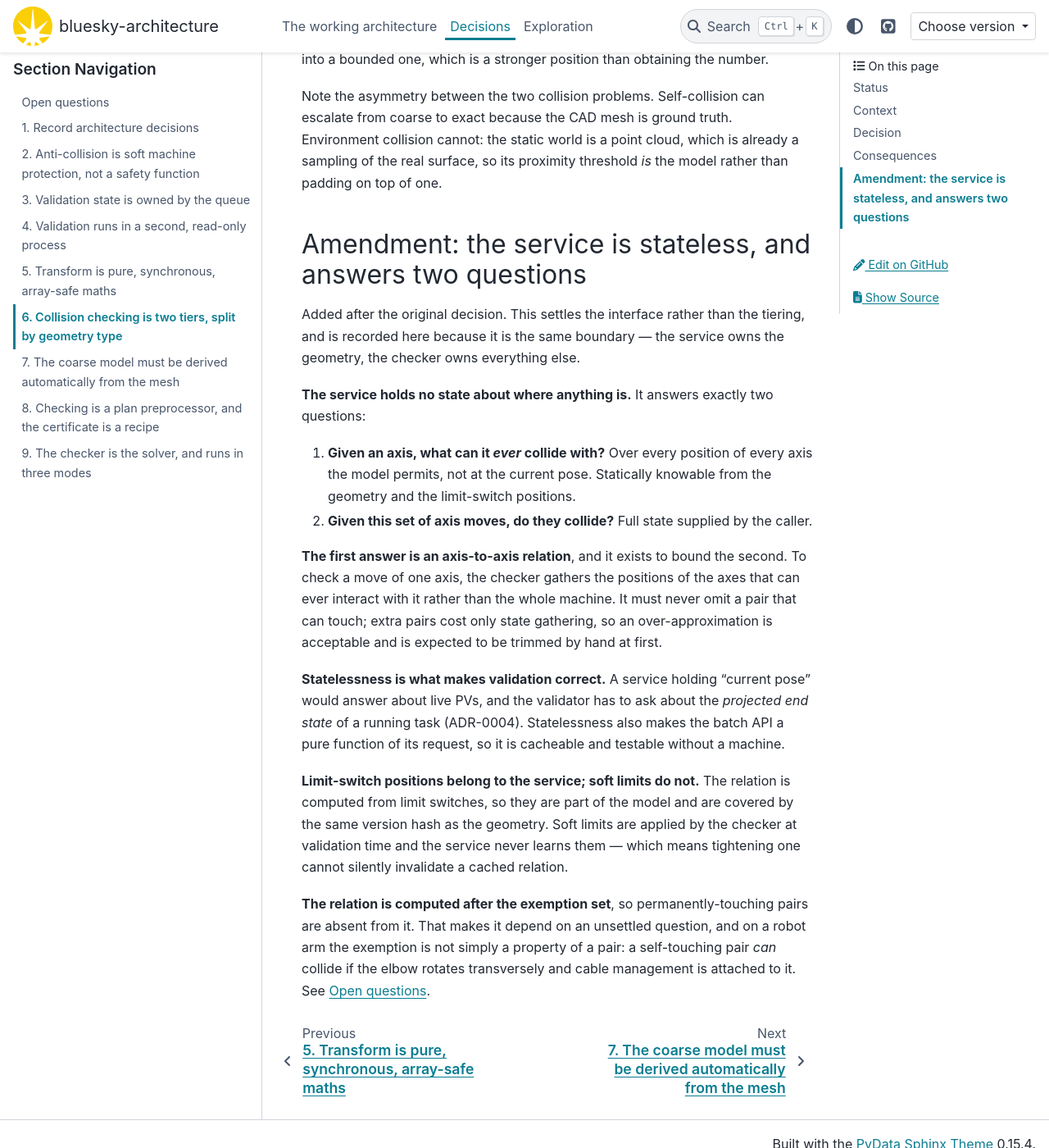
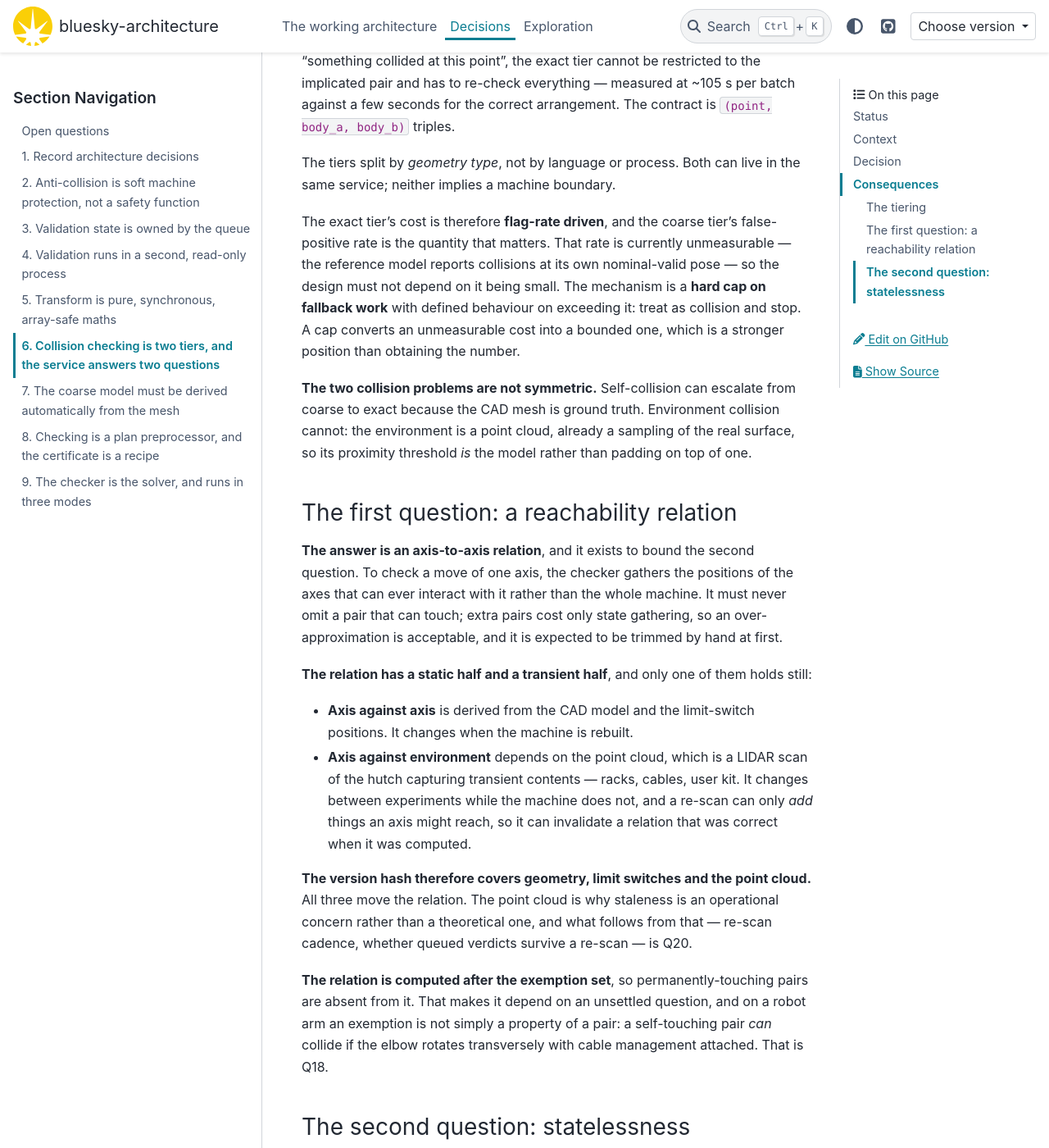
Before and after one commit to coretl/bluesky-architecture, a Sphinx documentation site: the page built from docs/explanations/decisions/0006-two-tier-collision-checking.md, in a window 1280 px wide and 1400 px high, scrolled down 1224 px. Shown: the whole window at 82% size. Built offline with Sphinx 7.4.7 and the PyData theme 0.15.4, drawn with Linux system fonts in a browser that asks for light colours; the version number could not be read and is left out; some of the changed text lies outside the part shown.

Commit message:
Rewrite ADR-0006 rather than amend it again, and settle jack refinement
**ADR-0006 is rewritten.** It had grown a bolted-on amendment for the
statelessness decision, and the point-cloud finding would have needed a second
one correcting the first. Two amendments deep is where an ADR stops being
readable, so the decision is now stated once, coherently, with the tiering and
the interface as two halves of the same boundary: the service owns the geometry,
the checker owns everything else.

Title changed to match what it now decides. Nothing is lost — the tiering
decision, the pair-naming contract, the flag-rate argument and the hard cap all
survive verbatim; the statelessness material moves from an appendix into the
body.

The correction it absorbs: the relation has a static half and a transient half.
Axis against axis comes from CAD and limit switches. Axis against environment
depends on a LIDAR scan capturing racks, cables and user kit, so it changes
between experiments while the machine does not, and a re-scan can only add
things an axis might reach. The version hash covers the point cloud too, and
what follows is Q20.

**Jack position refinement is not needed.** Tolerances on what is mounted on
jacks are not tight enough to warrant it, so nominal positions are good enough
for the job the transform does. Recorded as a decision rather than left as an
open gap, which is what it was reading as after the last commit.

If it is ever needed the shape is known and is the same shape UB refinement has:
fit against detector data, produce new parameters for the transform, apply them
in bluesky. That falls out of the existing design rather than needing anything
new, because a Transform already carries its geometry parameters as serialised
state — refinement writes those numbers, it does not change the maths.

Co-Authored-By: Claude Opus 5 <noreply@anthropic.com>

```diff
--- a/docs/explanations/decisions/0006-two-tier-collision-checking.md
+++ b/docs/explanations/decisions/0006-two-tier-collision-checking.md
@@ -1,4 +1,4 @@
-# 6. Collision checking is two tiers, split by geometry type
+# 6. Collision checking is two tiers, and the service answers two questions
 
 ## Status
 
@@ -12,76 +12,95 @@ on real i16 geometry, proving two meshes do not touch costs 250 µs in C++ and
 in the field — cuRobo, CAPT, MoveIt, Tesseract — uses cheap primitives on the
 hot path and reserves meshes for verification.
 
+Separately, the interface to the service needs settling. The service owns the
+geometry and the checker owns transforms, branches, soft limits and windows, so
+what passes between them should be as narrow as that division allows.
+
 ## Decision
 
-A **coarse** tier of conservative bounding volumes runs on every trajectory
-point. An **exact** triangle tier runs only on the pairs the coarse tier flags.
+**Two tiers, split by geometry type.** A **coarse** tier of conservative
+bounding volumes runs on every trajectory point. An **exact** triangle tier runs
+only on the pairs the coarse tier flags. The coarse tier must report **which
+pair** is implicated, not a boolean per point.
 
-The coarse tier must report **which pair** is implicated, not a boolean per
-point.
+**The service is stateless and answers exactly two questions:**
+
+1. *Given an axis, what can it ever collide with?* Over every position of every
+   axis the model permits, not at the current pose.
+2. *Given this set of axis moves, do they collide?* Full state supplied by the
+   caller.
 
 ## Consequences
 
-That last sentence is the whole decision. If the coarse tier returns only
-"something collided at this point", the exact tier cannot be restricted to the
-implicated pair and has to re-check everything — which measured ~105 s per batch
-against a few seconds for the correct arrangement. The contract is
-`(point, body_a, body_b)` triples.
+### The tiering
+
+**Naming the pair is the whole of the first decision.** If the coarse tier
+returns only "something collided at this point", the exact tier cannot be
+restricted to the implicated pair and has to re-check everything — measured at
+~105 s per batch against a few seconds for the correct arrangement. The contract
+is `(point, body_a, body_b)` triples.
 
 The tiers split by *geometry type*, not by language or process. Both can live in
 the same service; neither implies a machine boundary.
 
 The exact tier's cost is therefore **flag-rate driven**, and the coarse tier's
 false-positive rate is the quantity that matters. That rate is currently
-unmeasurable (the reference model reports collisions at its own nominal-valid
-pose), so the design must not depend on it being small.
+unmeasurable — the reference model reports collisions at its own nominal-valid
+pose — so the design must not depend on it being small. The mechanism is a
+**hard cap on fallback work** with defined behaviour on exceeding it: treat as
+collision and stop. A cap converts an unmeasurable cost into a bounded one,
+which is a stronger position than obtaining the number.
 
-The mechanism for that is a **hard cap on fallback work**, with defined
-behaviour on exceeding it — treat as collision and stop. A cap converts an
-unmeasurable cost into a bounded one, which is a stronger position than
-obtaining the number.
+**The two collision problems are not symmetric.** Self-collision can escalate
+from coarse to exact because the CAD mesh is ground truth. Environment collision
+cannot: the environment is a point cloud, already a sampling of the real
+surface, so its proximity threshold *is* the model rather than padding on top of
+one.
 
-Note the asymmetry between the two collision problems. Self-collision can
-escalate from coarse to exact because the CAD mesh is ground truth. Environment
-collision cannot: the static world is a point cloud, which is already a sampling
-of the real surface, so its proximity threshold *is* the model rather than
-padding on top of one.
+### The first question: a reachability relation
 
-## Amendment: the service is stateless, and answers two questions
-
-Added after the original decision. This settles the interface rather than the
-tiering, and is recorded here because it is the same boundary — the service owns
-the geometry, the checker owns everything else.
-
-**The service holds no state about where anything is.** It answers exactly two
-questions:
-
-1. **Given an axis, what can it *ever* collide with?** Over every position of
-   every axis the model permits, not at the current pose. Statically knowable
-   from the geometry and the limit-switch positions.
-2. **Given this set of axis moves, do they collide?** Full state supplied by
-   the caller.
-
-**The first answer is an axis-to-axis relation**, and it exists to bound the
-second. To check a move of one axis, the checker gathers the positions of the
+**The answer is an axis-to-axis relation**, and it exists to bound the second
+question. To check a move of one axis, the checker gathers the positions of the
 axes that can ever interact with it rather than the whole machine. It must never
 omit a pair that can touch; extra pairs cost only state gathering, so an
-over-approximation is acceptable and is expected to be trimmed by hand at first.
+over-approximation is acceptable, and it is expected to be trimmed by hand at
+first.
 
-**Statelessness is what makes validation correct.** A service holding "current
-pose" would answer about live PVs, and the validator has to ask about the
-*projected end state* of a running task (ADR-0004). Statelessness also makes the
-batch API a pure function of its request, so it is cacheable and testable
-without a machine.
+**The relation has a static half and a transient half**, and only one of them
+holds still:
 
-**Limit-switch positions belong to the service; soft limits do not.** The
-relation is computed from limit switches, so they are part of the model and are
-covered by the same version hash as the geometry. Soft limits are applied by the
-checker at validation time and the service never learns them — which means
-tightening one cannot silently invalidate a cached relation.
+- **Axis against axis** is derived from the CAD model and the limit-switch
+  positions. It changes when the machine is rebuilt.
+- **Axis against environment** depends on the point cloud, which is a LIDAR scan
+  of the hutch capturing transient contents — racks, cables, user kit. It
+  changes between experiments while the machine does not, and a re-scan can only
+  *add* things an axis might reach, so it can invalidate a relation that was
+  correct when it was computed.
+
+**The version hash therefore covers geometry, limit switches and the point
+cloud.** All three move the relation. The point cloud is why staleness is an
+operational concern rather than a theoretical one, and what follows from that —
+re-scan cadence, whether queued verdicts survive a re-scan — is Q20.
 
 **The relation is computed after the exemption set**, so permanently-touching
 pairs are absent from it. That makes it depend on an unsettled question, and on
-a robot arm the exemption is not simply a property of a pair: a self-touching
-pair *can* collide if the elbow rotates transversely and cable management is
-attached to it. See [](../open-questions.md).
+a robot arm an exemption is not simply a property of a pair: a self-touching
+pair *can* collide if the elbow rotates transversely with cable management
+attached. That is Q18.
+
+### The second question: statelessness
+
+**Statelessness is what keeps validation correct.** A service holding "current
+pose" would answer about live PVs, and the validator has to ask about the
+*projected end state* of a running task (ADR-0004). It also makes the batch API
+a pure function of its request, so it is cacheable and testable without a
+machine.
+
+**Limit-switch positions belong to the service; soft limits do not.** The
+relation is computed from limit switches, so they are part of the model. Soft
+limits are applied by the checker at validation time and the service never
+learns them, which means tightening one cannot silently invalidate anything the
+service holds.
+
+See [](../open-questions.md) for Q18 and Q20, both of which this decision
+depends on and neither of which is settled.
```
Also changed, not shown: docs/explanations/exploration/kinematics-libraries.md (+18 -9 lines).
